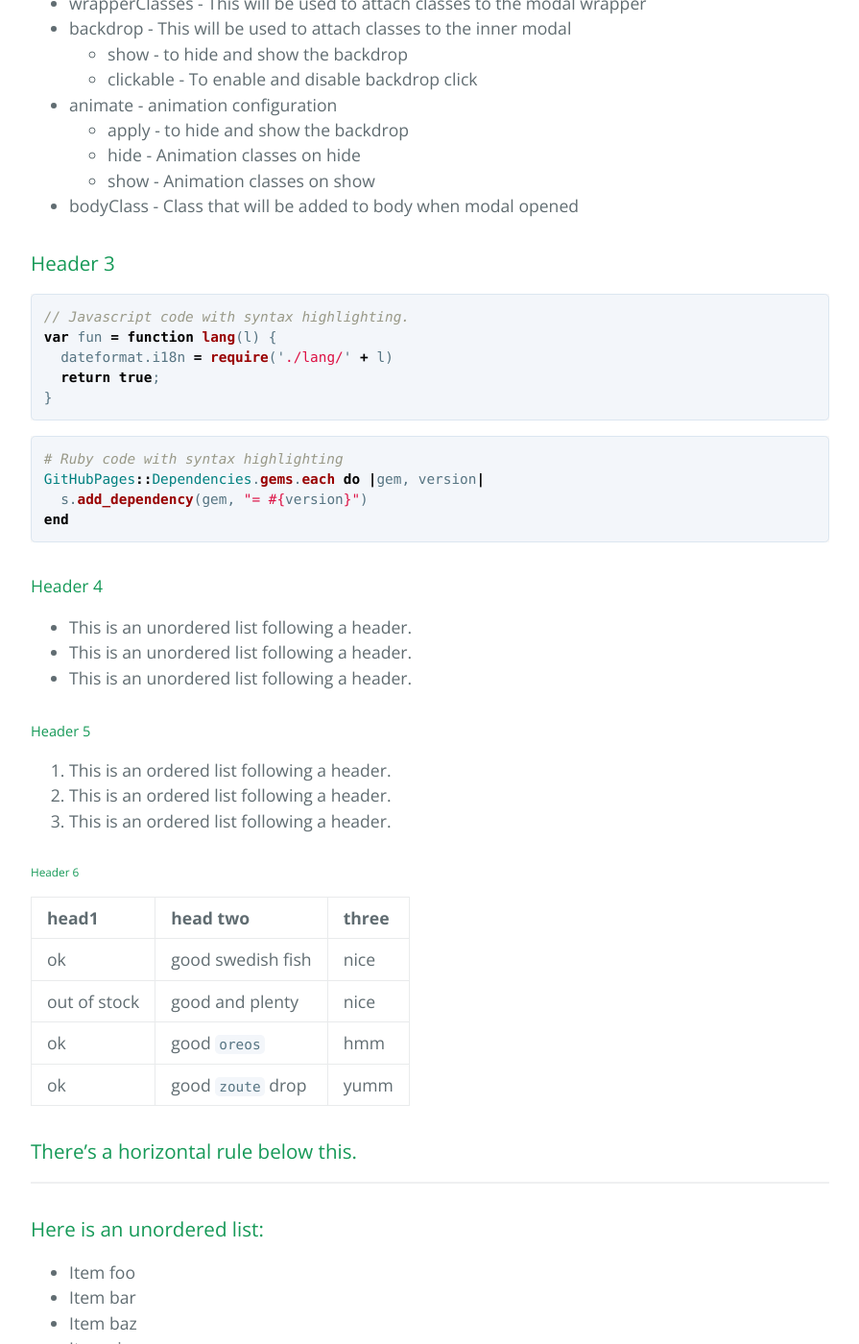
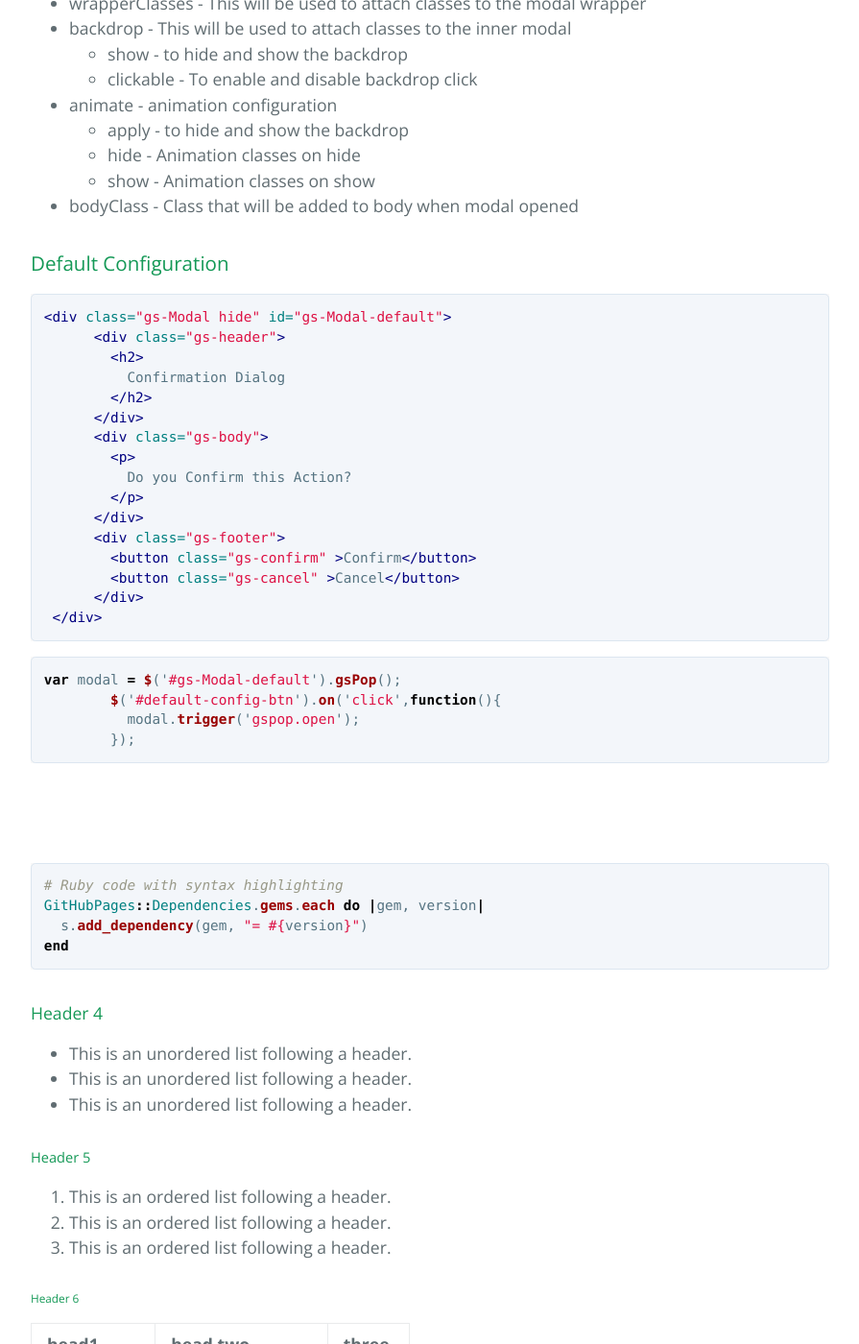
Before and after one commit to shabi1497/gsPop, a Jekyll site: the page built from docs/index.md, in a window 1280 px wide and 1400 px high, scrolled down 1232 px. Shown: the whole window at 96% size, without its empty margins (192-1087 px from the left). Built offline with Jekyll 4.4.1, drawn with Linux system fonts in a browser that asks for light colours; our own code applies the rules of GitHub Pages for plain Markdown files.

Commit message:
default config btn

````diff
--- a/docs/index.md
+++ b/docs/index.md
@@ -39,15 +39,33 @@ This will helop to do animation and to position the modal(top/center/bottom/righ
 - bodyClass   - Class that will be added to body when modal opened
 
 
-### Header 3
+### Default Configuration
 
+```html
+<div class="gs-Modal hide" id="gs-Modal-default">
+      <div class="gs-header">
+        <h2>
+          Confirmation Dialog
+        </h2>
+      </div>
+      <div class="gs-body">
+        <p>
+          Do you Confirm this Action?
+        </p>
+      </div>
+      <div class="gs-footer">
+        <button class="gs-confirm" >Confirm</button>
+        <button class="gs-cancel" >Cancel</button>
+      </div>
+ </div>
+```
 ```js
-// Javascript code with syntax highlighting.
-var fun = function lang(l) {
-  dateformat.i18n = require('./lang/' + l)
-  return true;
-}
+var modal = $('#gs-Modal-default').gsPop();
+        $('#default-config-btn').on('click',function(){
+          modal.trigger('gspop.open');
+        });
 ```
+<a class="btn" id='default-config-btn'>open</a>
 
 ```ruby
 # Ruby code with syntax highlighting
````
